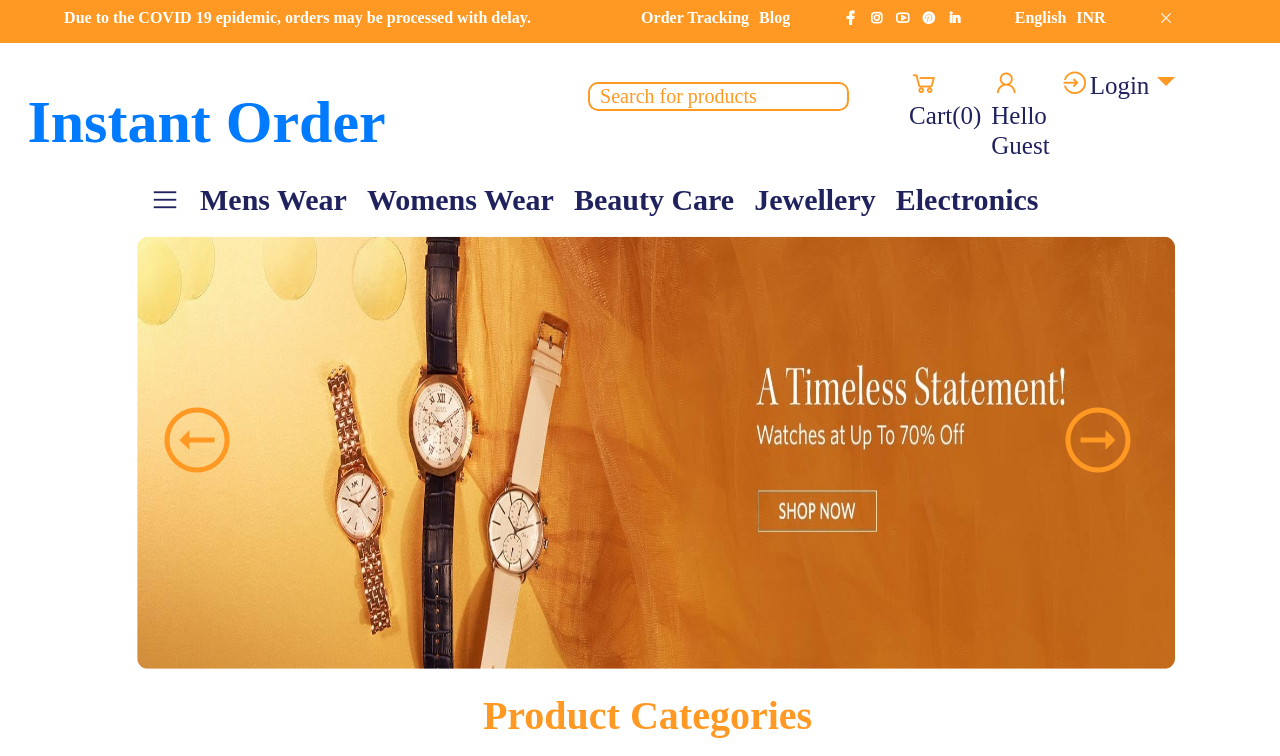
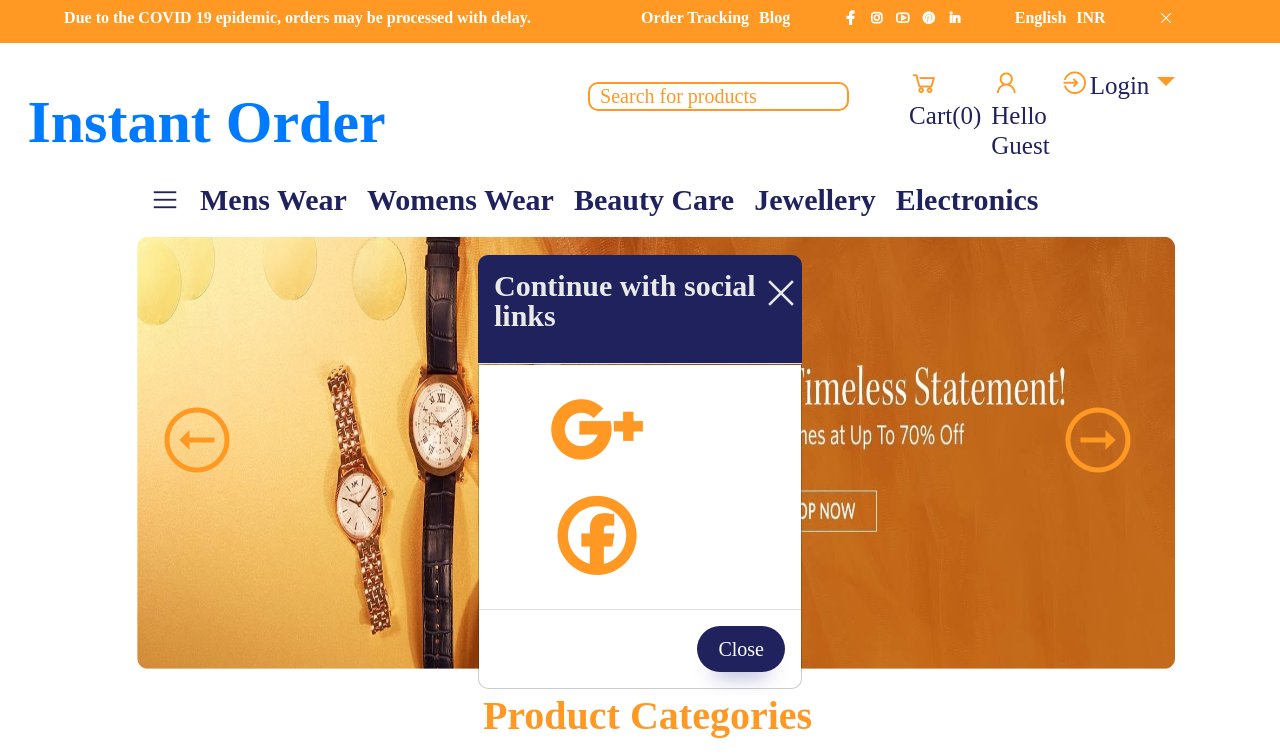
Before and after one commit to pesto-students/little-tags-anu3dev, a React (Create React App) app: page / in a window 1280 px wide. Shown: the top 756 px of the page. Built offline with nearby package versions, Linux system fonts and the light colour scheme; no server answers; a web font is replaced by a local one.

Commit message:
modal fix

```diff
--- a/public/index.html
+++ b/public/index.html
@@ -33,10 +33,7 @@
 
     <meta name="viewport" content="width=device-width, initial-scale=1" />
     <meta name="theme-color" content="#000000" />
-    <meta
-      name="description"
-      content="Web site created using create-react-app"
-    />
+    <meta name="description" content="Web site created using create-react-app" />
     <link rel="apple-touch-icon" href="%PUBLIC_URL%/logo192.png" />
 
     <link rel="manifest" href="%PUBLIC_URL%/manifest.json" />
--- a/src/App.scss
+++ b/src/App.scss
@@ -20,7 +20,7 @@ body,
 }
 
 body {
-  font-family: 'Gentium Basic', serif;
+  font-family: "Gentium Basic", serif;
   font-weight: 400;
   line-height: 1;
 }
--- a/src/components/MenuBar/MenuBar.jsx
+++ b/src/components/MenuBar/MenuBar.jsx
@@ -7,9 +7,18 @@ import {
   JEWELLERY,
   ELECTRONICS,
 } from "../common/ProductCategories";
+import ModalNew from "../Modal/ModalNew";
 
 export default function MenuBar() {
+  // const callModal = () => {
+  //   const userVisitStatus = localStorage.getItem("userVisitStatus");
+  //   console.log(userVisitStatus ? "" : localStorage.setItem("userVisitStatus", true) || Xyz());
+  // };
+  // const Xyz = () => {
+  //   console.log("hi");
+  // };
   return (
+    <div>
       <div className="menuBar">
         <ul>
           <li>
@@ -34,7 +43,11 @@ export default function MenuBar() {
           <li>
             <Link to={"/products/" + ELECTRONICS}>Electronics</Link>
           </li>
+          <li>
+            <ModalNew />
+          </li>
         </ul>
+      </div>
     </div>
   );
 }
--- a/src/components/MenuBar/MenuBar.scss
+++ b/src/components/MenuBar/MenuBar.scss
@@ -20,3 +20,31 @@
   margin: 0px 10px 0px 10px;
   cursor: pointer;
 }
+
+.modalp {
+  position: fixed;
+  top: 0;
+  left: 0;
+  width: 100%;
+  height: 100%;
+  background: rgba(0, 0, 0, 0.6);
+  z-index: 15;
+
+  .modal-mainp {
+    position: fixed;
+    background: white;
+    width: 80%;
+    height: auto;
+    top: 50%;
+    left: 50%;
+    transform: translate(-50%, -50%);
+  }
+}
+
+.display-blockp {
+  display: block;
+}
+
+.display-nonep {
+  display: none;
+}
--- /dev/null
+++ b/src/components/Modal/ModalNew.jsx
@@ -0,0 +1,26 @@
+import React, { useState } from "react";
+import { Modal } from "./ReuseModal";
+
+function ModalNew() {
+  const [show, setShow] = useState(true);
+  // console.log(show);
+  const callModal = () => {
+    const userVisitStatus = localStorage.getItem("userVisitStatus");
+    return userVisitStatus ? "" : localStorage.setItem("userVisitStatus", true) || Xyz();
+  };
+  const Xyz = () => setShow(true);
+  // console.log(show);
+  const closeModalHandler = () => setShow(false);
+
+  return (
+    <div onLoad={callModal()}>
+      {show ? <div onClick={closeModalHandler}></div> : null}
+      {/* <button onClick={() => setShow(true)} className="btn">
+        Open Modal
+      </button> */}
+      <Modal show={show} close={closeModalHandler} />
+    </div>
+  );
+}
+
+export default ModalNew;
--- /dev/null
+++ b/src/components/Modal/ReuseModal.jsx
@@ -0,0 +1,68 @@
+import React, { useContext } from "react";
+import FirebaseContext from "../Firebase/context";
+import * as ROUTES from "../common/Routes";
+import "./ReuseModal.scss";
+
+export const Modal = ({ show, close, props }) => {
+  const firebase = useContext(FirebaseContext);
+  const handleFacebookSignIn = () => {
+    firebase
+      .doFacebookSignIn()
+      .then((authUser) => {
+        return firebase.user(authUser.user.uid).set({
+          email: authUser.user.email,
+          username: authUser.user.displayName,
+          roles: {},
+        });
+      })
+      .then(() => {
+        props.history.push(ROUTES.HOME);
+      });
+  };
+  const handleGoogleSignIn = () => {
+    firebase
+      .doGoogleSignIn()
+      .then((authUser) => {
+        return firebase.user(authUser.user.uid).set({
+          email: authUser.user.email,
+          username: authUser.user.displayName,
+          roles: {},
+        });
+      })
+      .then(() => {
+        props.history.push(ROUTES.HOME);
+      });
+  };
+
+  return (
+    <div
+      className="modal-wrapper"
+      style={{
+        transform: show ? "translateY(0vh)" : "translateY(-1000px)",
+      }}
+    >
+      <div className="modal-header">
+        <p>Continue with social links</p>
+        <span onClick={close} className="close-modal-btn">
+          <i className="las la-times"></i>
+        </span>
+      </div>
+      <div className="modal-content">
+        <div className="modal-body">
+          <button className="logBtn" href="." onClick={handleGoogleSignIn}>
+            <i className="lab la-google-plus-g"></i>
+          </button>
+
+          <button className="logBtn" href="." onClick={handleFacebookSignIn}>
+            <i className="lab la-facebook"></i>
+          </button>
+        </div>
+        <div className="modal-footer">
+          <button onClick={close} className="btn">
+            Close
+          </button>
+        </div>
+      </div>
+    </div>
+  );
+};
--- /dev/null
+++ b/src/components/Modal/ReuseModal.scss
@@ -0,0 +1,37 @@
+.modal-wrapper {
+  width: 30%;
+  margin: 4rem auto;
+  transition: all 0.5s ease;
+  position: absolute;
+  z-index: 100;
+  top: 20%;
+  left: 35%;
+  border-radius: 10px;
+}
+
+.modal-header {
+  background: #20225e;
+  color: #e9e9e9;
+  padding: 1rem;
+  display: flex;
+  align-items: center;
+  justify-content: space-between;
+  border-radius: 10px 10px 0px 0px;
+}
+
+.modal-header span {
+  cursor: pointer;
+  font-size: 40px;
+  margin-right: -15px;
+  margin-top: -30px;
+}
+
+.modal-content {
+  border-radius: 0px 0px 10px 10px;
+}
+.modal-content .logBtn {
+  color: #ff9923;
+  font-size: 100px;
+  font-weight: bold;
+  padding-left: 50px;
+}
--- a/src/components/SubBar/SubBar.jsx
+++ b/src/components/SubBar/SubBar.jsx
@@ -4,7 +4,6 @@ import FirebaseContext from "../Firebase/context";
 import "./SubBar.scss";
 import { Link } from "react-router-dom";
 import * as ROUTES from "../common/Routes";
-import Modal from "../Modal/Modal";
 import { useSelector } from "react-redux";
 
 function SubBar(props) {
@@ -109,17 +108,6 @@ function SubBar(props) {
                   <Link to={ROUTES.WISHLIST} className="dropdown-item">
                     <i className="las la-heart"></i> Wishlist
                   </Link>
-                  {/* <p className="dropdownText">If you are a new user</p>
-                  <div className="btnMid">
-                    <a href="." data-toggle="modal" data-target="#myModal1">
-                      Signup
-                    </a>
-                  </div>
-                  <div className="btnMid">
-                    <a href="." data-toggle="modal" data-target="#myModal" className="btn">
-                      Login
-                    </a>
-                  </div> */}
                   <hr className="hrLine"></hr>
                   <p className="dropdownText">Login with social links</p>
                   <ul>
@@ -150,7 +138,6 @@ function SubBar(props) {
           </ul>
         </div>
       </div>
-      <Modal />
     </div>
   );
 }
```
Also changed, not shown: 1 other file (tests, documents, lock files or other folders). Lines whose indentation alone changed are shown as unchanged.
